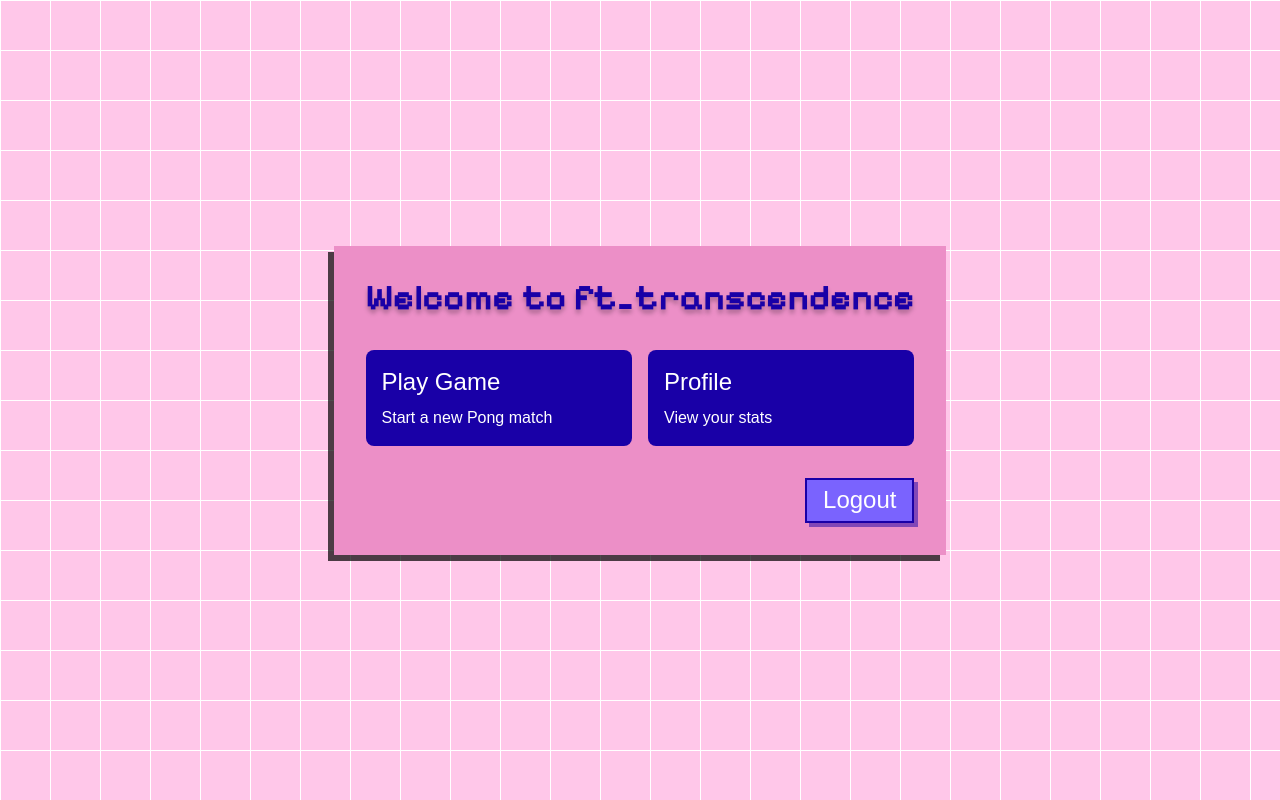
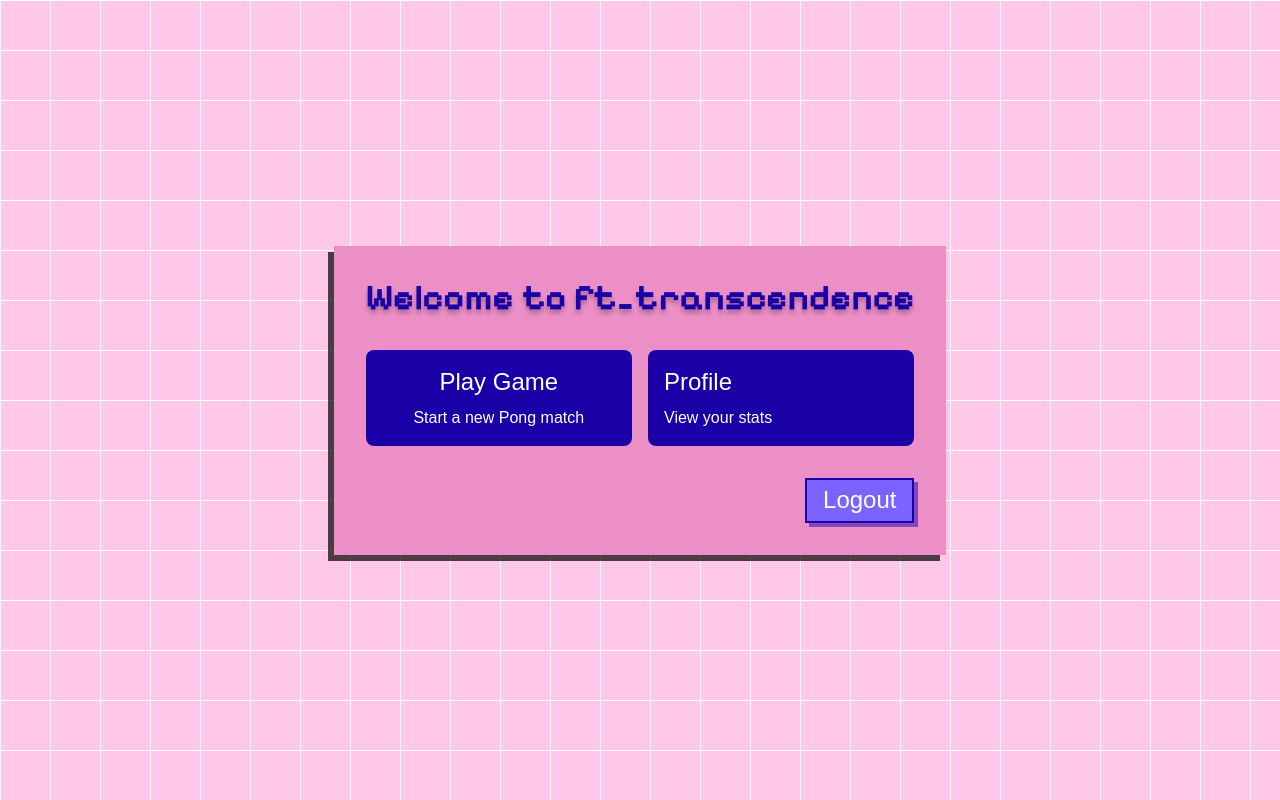
Before and after one commit to NorikaNarimatsu/transcendence, a React (Vite) app in the folder frontend/: page /home in a window 1280 px wide. Built offline with nearby package versions, Linux system fonts and the light colour scheme; a web font is replaced by a local one.

Commit message:
connecting to pongame from homepage

```diff
--- a/frontend/src/pages/HomePage.tsx
+++ b/frontend/src/pages/HomePage.tsx
@@ -6,6 +6,10 @@ export default function HomePage() {
 
   const handleLogout = () => {
     navigate('/');
+  };
+
+  const handlePlayGame = () => {
+    navigate('/pongGame');
   };
 
   return (
@@ -22,10 +26,13 @@ export default function HomePage() {
           {/* Main content */}
           <section className="flex-1 mb-8">
             <div className="grid grid-cols-2 gap-4">
-              <div className="bg-blue-deep p-4 rounded-lg shadow-no-blur-50">
-                <h2 className="text-2xl text-white font-dotgothic mb-2">Play Game</h2>
-                <p className="text-white font-dotgothic">Start a new Pong match</p>
-              </div>
+              <button
+                  onClick={handlePlayGame}
+                  className="bg-blue-deep p-4 rounded-lg shadow-no-blur-50 hover:opacity-90 transition-opacity"
+                >
+                  <h2 className="text-2xl text-white font-dotgothic mb-2">Play Game</h2>
+                  <p className="text-white font-dotgothic">Start a new Pong match</p>
+                </button>
               <div className="bg-blue-deep p-4 rounded-lg shadow-no-blur-50">
                 <h2 className="text-2xl text-white font-dotgothic mb-2">Profile</h2>
                 <p className="text-white font-dotgothic">View your stats</p>
```
